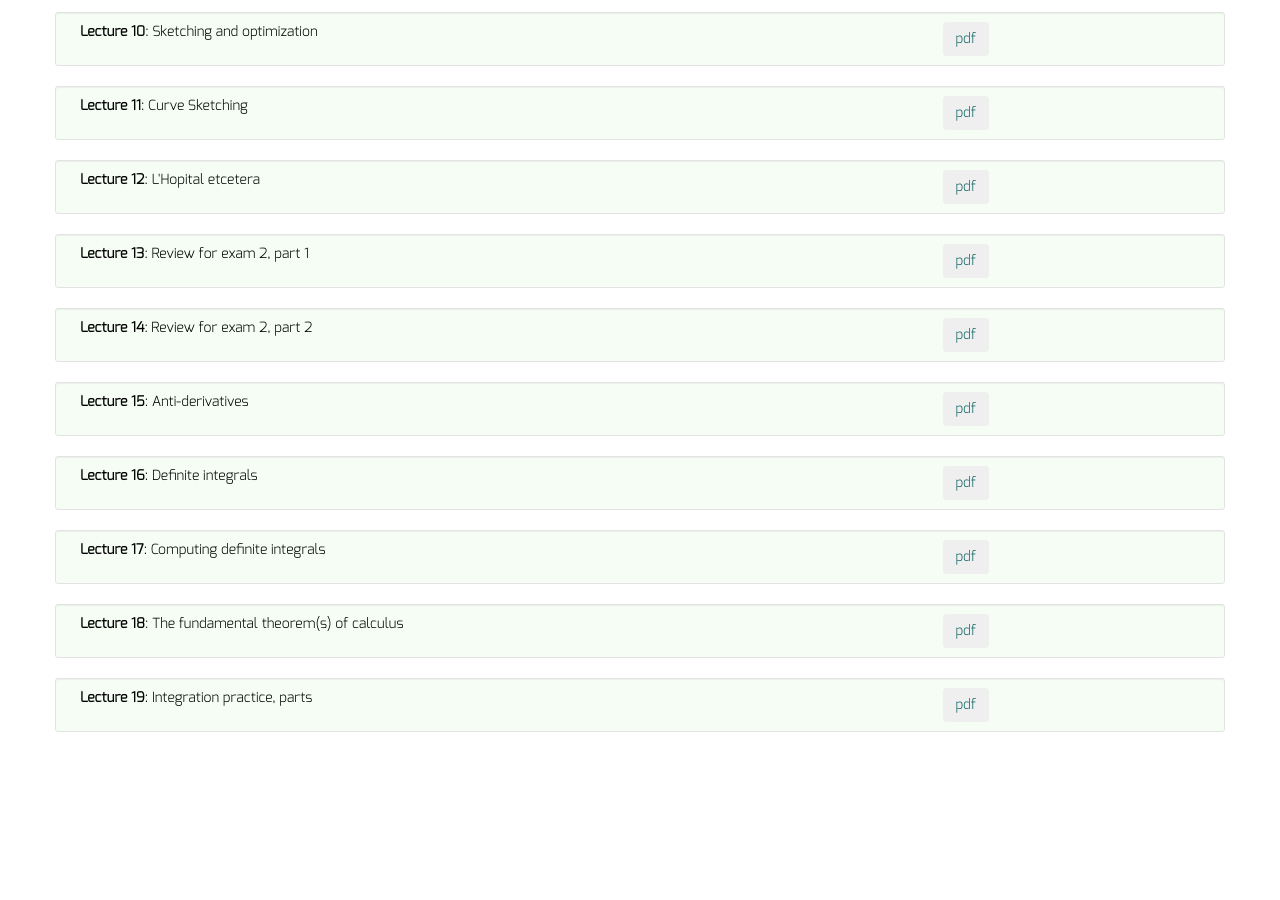
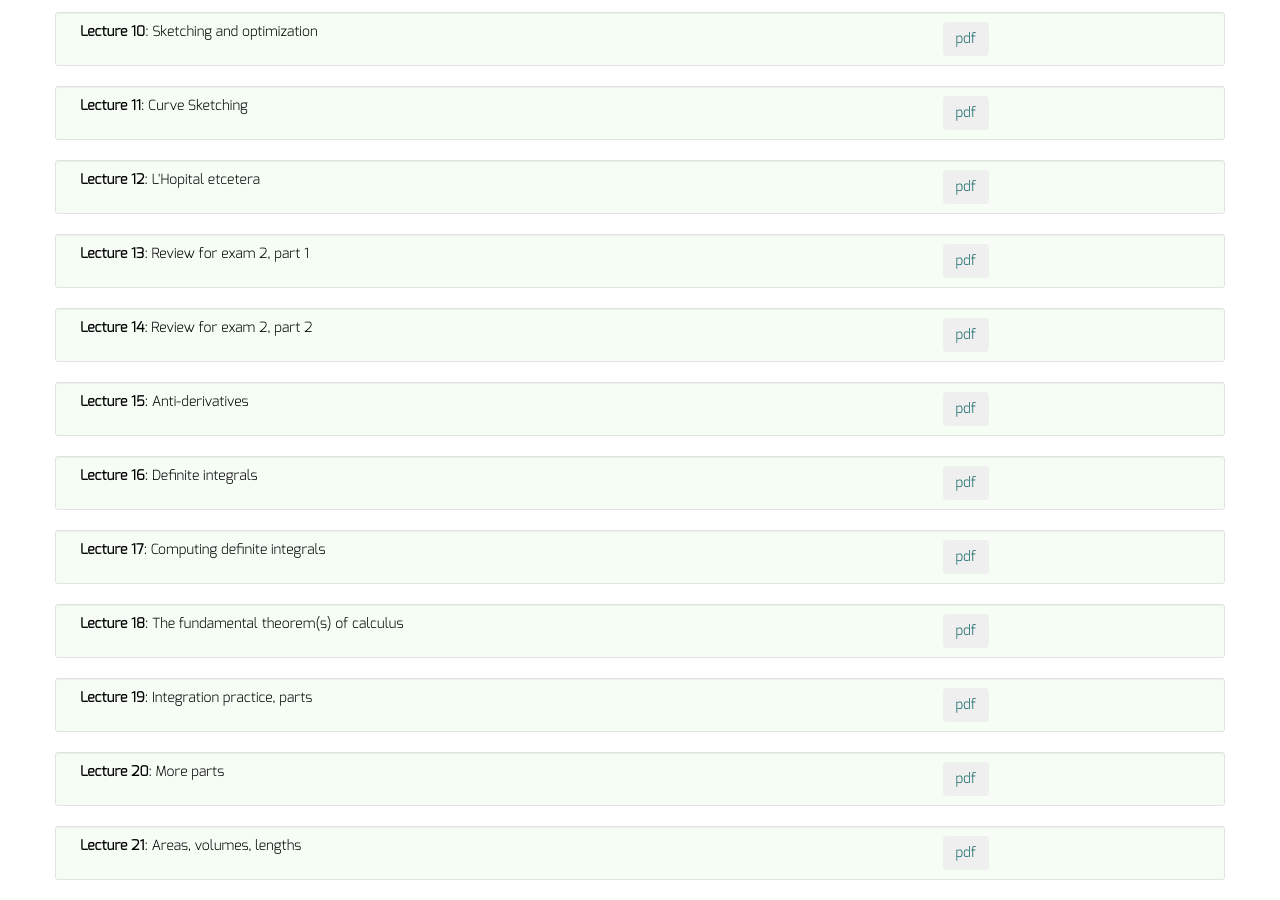
Before and after one commit to dkrashen/calc1, a Jekyll site: the page built from lectures/index.html, in a window 1280 px wide and 900 px high, scrolled down 936 px. Built offline with Jekyll 4.4.1, drawn with Linux system fonts in a browser that asks for light colours; before the commit the page ends 1688 px from its top, so only the background shows below that.

Commit message:
add lectures 20, 21; pdf and yml

```diff
--- a/_data/lectures.yml
+++ b/_data/lectures.yml
@@ -55,3 +55,9 @@
 - title: "Lecture 19"
   filename: "lecture19.pdf"
   description: "Integration practice, parts"
+- title: "Lecture 20"
+  filename: "lecture20.pdf"
+  description: "More parts"
+- title: "Lecture 21"
+  filename: "lecture21.pdf"
+  description: "Areas, volumes, lengths"
```
Also changed, not shown: 2 other files.
